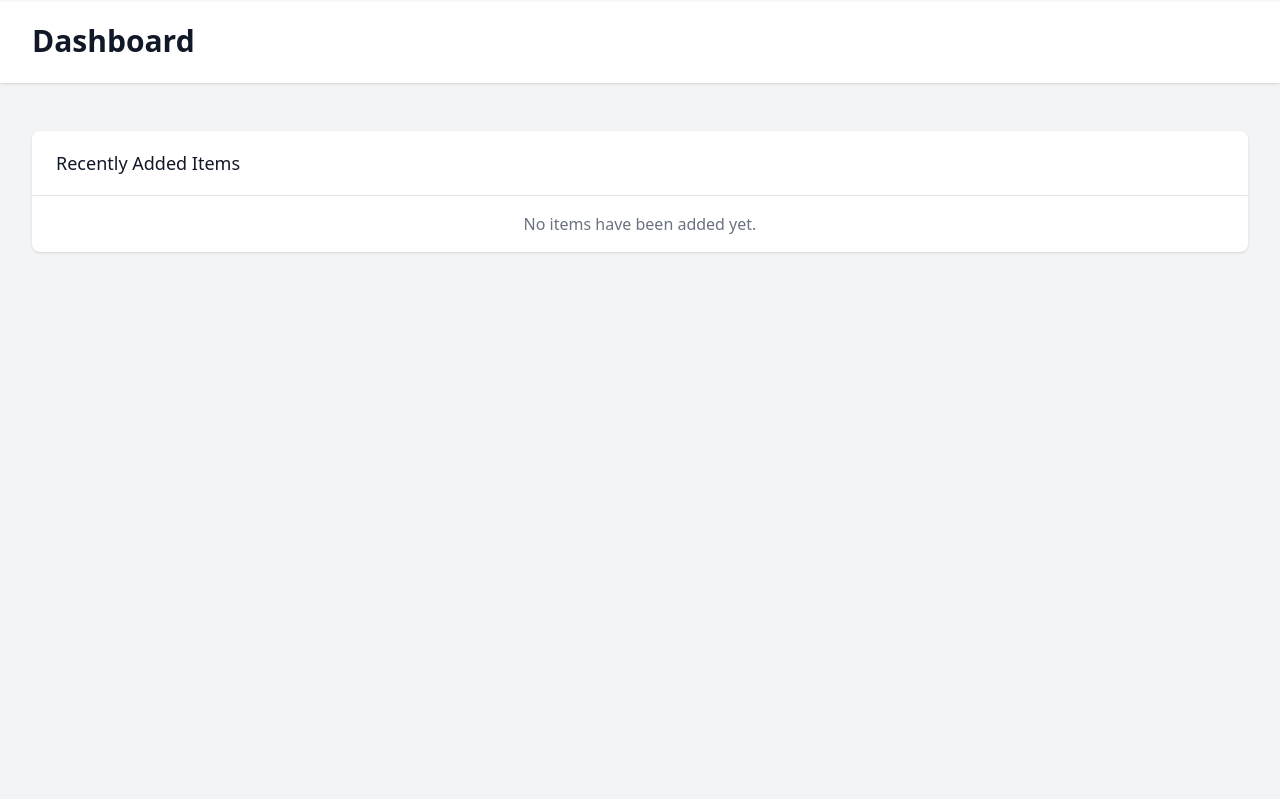
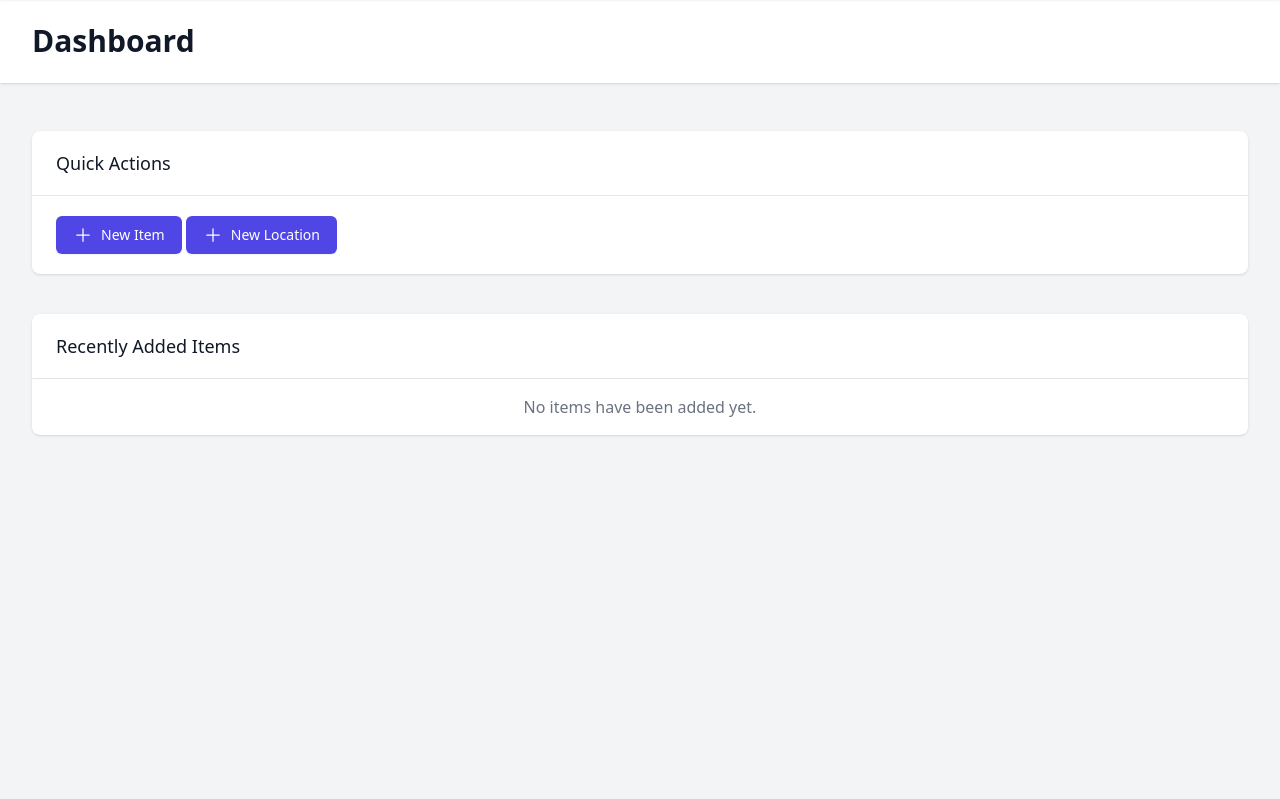
Before and after one commit to sam-phinizy/omni-home, a Django app: page / in a window 1280 px wide. Shown: the part 95-894 px from the top of the page. Run offline with Django 5.2, Linux system fonts and the light colour scheme; the visitor is signed in with stand-in values (Sample User, id 1); data comes from the database, SQL or seed files in the repository; data that the repository does not hold is empty; some libraries are stand-ins or nearby versions.

Commit message:
Adds in quick action buttons

```diff
--- a/templates/dashboard.html
+++ b/templates/dashboard.html
@@ -12,8 +12,41 @@
     <main>
         <div class="max-w-7xl mx-auto py-6 sm:px-6 lg:px-8">
             <div class="px-4 py-6 sm:px-0">
+                <div class="bg-white shadow overflow-hidden sm:rounded-lg mb-4">
+                    <div class="px-4 py-5 sm:px-6">
+
+                        <h2 class="text-lg leading-6 font-medium text-gray-900">
+                            Quick Actions
+                        </h2>
+                    </div>
+                    <div class="border-t border-gray-200">
+
+                    <div class="px-4 py-5 sm:px-6">
+                        <a href="{% url 'inventory:create' %}"
+                        class="inline-flex items-center justify-center rounded-md border border-transparent bg-indigo-600 px-4 py-2 text-sm font-medium text-white shadow-sm hover:bg-indigo-700 focus:outline-none focus:ring-2 focus:ring-indigo-500 focus:ring-offset-2 sm:w-auto">
+                        <svg xmlns="http://www.w3.org/2000/svg" fill="none" viewBox="0 0 24 24" stroke-width="1.5" stroke="currentColor" class="w-5 h-5 mr-2">
+                            <path stroke-linecap="round" stroke-linejoin="round" d="M12 4.5v15m7.5-7.5h-15" />
+                        </svg>
+                        New Item
+                    </a>
+
+
+                    <a href="{% url 'locations:create' %}"
+                    class="inline-flex items-center justify-center rounded-md border border-transparent bg-indigo-600 px-4 py-2 text-sm font-medium text-white shadow-sm hover:bg-indigo-700 focus:outline-none focus:ring-2 focus:ring-indigo-500 focus:ring-offset-2 sm:w-auto">
+                    <svg xmlns="http://www.w3.org/2000/svg" fill="none" viewBox="0 0 24 24" stroke-width="1.5" stroke="currentColor" class="w-5 h-5 mr-2">
+                        <path stroke-linecap="round" stroke-linejoin="round" d="M12 4.5v15m7.5-7.5h-15" />
+                    </svg>
+                    New Location
+                    </a>
+                </div>
+                </div>
+                </div>
+
+                </div>
+
                 <div class="bg-white shadow overflow-hidden sm:rounded-lg">
                     <div class="px-4 py-5 sm:px-6">
+
                         <h2 class="text-lg leading-6 font-medium text-gray-900">
                             Recently Added Items
                         </h2>
```
